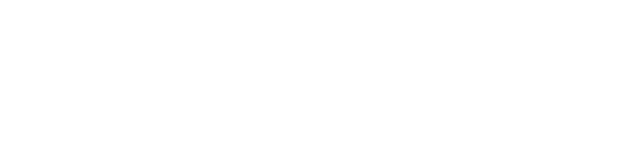
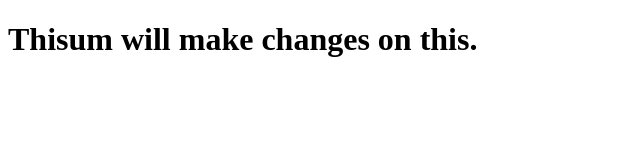
Before and after one commit to farhancc15/group-prac, a plain HTML site: page index.html in a window 1280 px wide. Shown: the whole page, without its empty margins (0-640 px from the left). Drawn offline with Linux system fonts and the light colour scheme.

Commit message:
Thisum-added heading

```diff
--- a/index.html
+++ b/index.html
@@ -6,6 +6,6 @@
     <title>Document</title>
 </head>
 <body>
-
+    <h1>Thisum will make changes on this.</h1>
 </body>
 </html>
```
